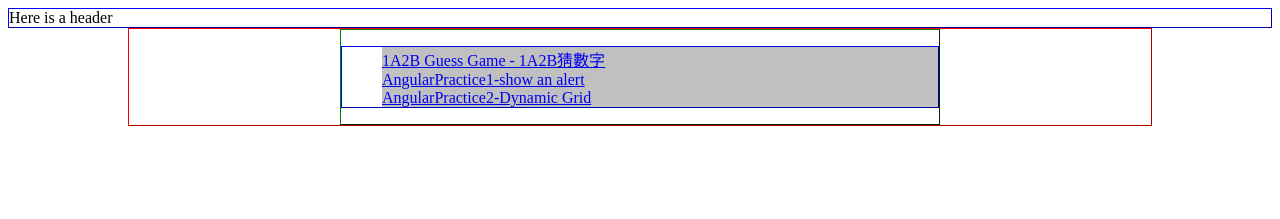
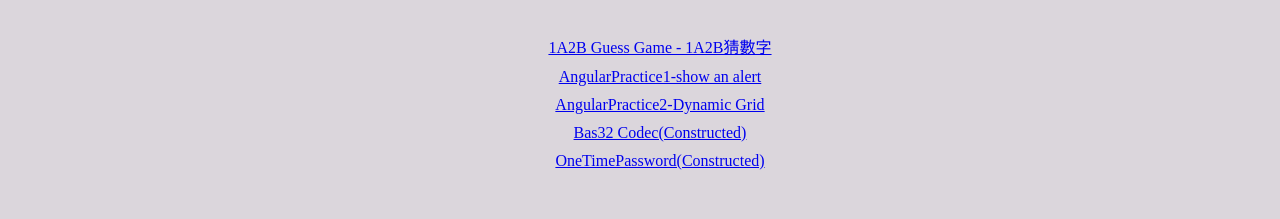
Before and after one commit to seaklovisa/seaklovisa.github.io, a plain HTML site: page index.html in a window 1280 px wide. Drawn offline with Linux system fonts and the light colour scheme.

Commit message:
modify css file, add background image

```diff
--- a/Styles/indexStyle.css
+++ b/Styles/indexStyle.css
@@ -5,28 +5,48 @@ div {
 }
 
 #header {
-    border: 1px outset blue;
     max-width: 100%;
 }
 
 #outerDiv {
-    border: 1px outset red;
     margin: 0 auto;
     bottom: 0px;
     max-width: 1024px;
 }
 
 #innerDiv {
-    border: 1px outset green;
     margin: 0 auto;
     max-width: 600px;
+    text-align: center;
 }
 
 ul {
-    border: 1px outset blue;
     list-style-type: none;
+    display: inline-block;
 }
 
-ul > li > div {
-    background-color: #C0C0C0;
+
+/*使li之間有間距-*/
+
+ul > li {
+    padding-top: 10px;
 }
+
+ul > li > div {}
+
+
+/*背景*/
+
+.bg {
+    top: 0;
+    left: 0;
+    bottom: 0;
+    right: 0;
+    z-index: -9999;
+}
+
+body {
+    background-image: url(../images/background.jpg);
+    background-repeat: no-repeat;
+    background-size: cover;
+}
--- a/index.html
+++ b/index.html
@@ -7,9 +7,6 @@
 </head>
 
 <body>
-    <div id="header">
-        Here is a header
-    </div>
     <div id="outerDiv">
         <div id="innerDiv">
             <ul>
@@ -24,8 +21,12 @@
                 <li>
                     <div><a href="Practice2.html">AngularPractice2-Dynamic Grid</a></div>
                 </li>
-                <li></li>
-                <li></li>
+                <li>
+                    <div><a href="#">Bas32 Codec(Constructed)</a></div>
+                </li>
+                <li>
+                    <div><a href="#">OneTimePassword(Constructed)</a></div>
+                </li>
                 <li></li>
                 <li></li>
                 <li></li>
```
Also changed, not shown: Images/background.jpg (added).
